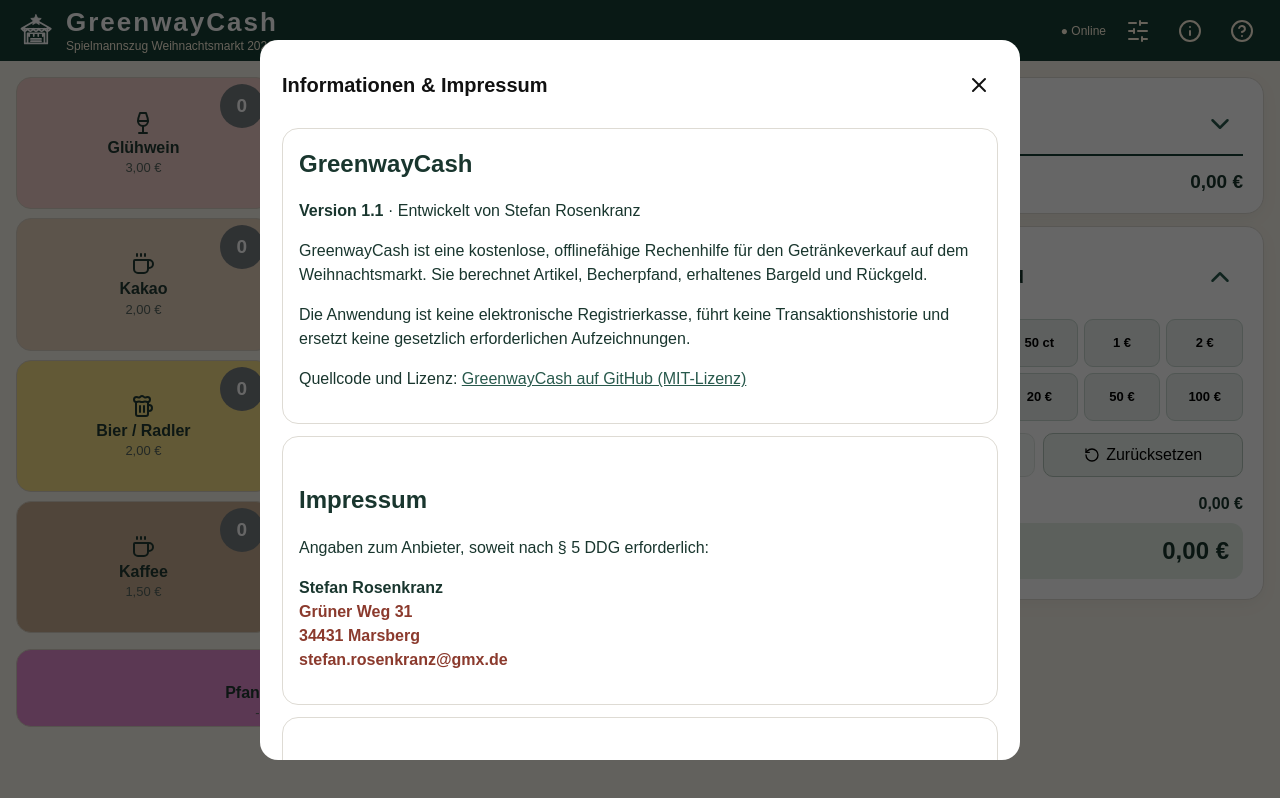
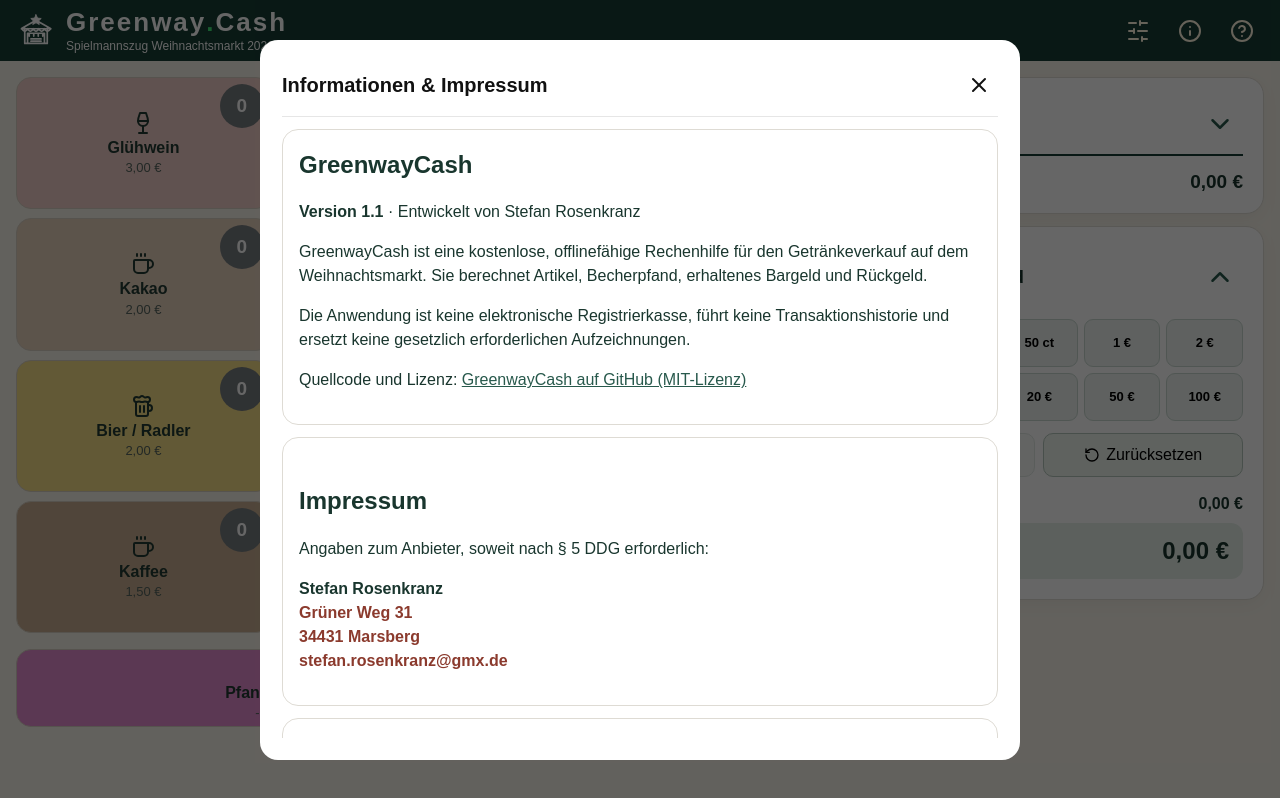
Before and after one commit to mgbsrose/GreenwayCash, a Next.js app: page / in a window 1280 px wide. Both pictures are taken after a click on the button 1190 px from the left and 30 px from the top of the page. Built offline with nearby package versions, Linux system fonts and the light colour scheme.

Commit message:
fix: pinned legal header, monochrome sausage and network dot in brand

```diff
--- a/public/sw.js
+++ b/public/sw.js
@@ -1,7 +1,7 @@
 // Offline cache for GreenwayCash v1.1.
 // Network-first navigation lets online clients receive new deployments;
 // cached assets and the app shell remain available without connectivity.
-const CACHE = 'greenwaycash-v1.1.0-legalmodal-1';
+const CACHE = 'greenwaycash-v1.1.0-header-modal-2';
 const SHELL = ['/', '/config/index.json', '/config/default.json', '/manifest.webmanifest', '/app-icons/icon.svg'];
 
 self.addEventListener('install', (event) => {
--- a/src/app/page.tsx
+++ b/src/app/page.tsx
@@ -210,12 +210,16 @@
         <div className="brand">
           <img className="brand-icon" src="/app-icons/market-stall.svg" alt="" />
           <div>
-            <strong>GreenwayCash</strong>
+            <strong className="brand-name">Greenway<span
+              className={online ? 'brand-status is-online' : 'brand-status is-offline'}
+              role="img"
+              aria-label={online ? 'Online' : 'Offline'}
+              title={online ? 'Online – Netzwerkverbindung vorhanden' : 'Offline – keine Netzwerkverbindung'}
+            >.</span>Cash</strong>
             <small className="customer-name">{config.customer}</small>
           </div>
         </div>
         <div className="header-actions desktop-header-actions">
-          <span className="connection">{online ? '● Online' : '○ Offline'}</span>
           <ConfigPicker activeTenant={tenant} />
           <button type="button" className="icon-btn header-icon-btn" onClick={() => setShowLegal(true)} aria-label="Informationen und Impressum" title="Informationen und Impressum">
             <Info />
@@ -237,7 +241,6 @@
           </button>
           {mobileMenuOpen && (
             <div id="mobile-header-dropdown" className="mobile-header-dropdown">
-              <div className="mobile-menu-status">{online ? '● Online' : '○ Offline'}</div>
               <ConfigPicker activeTenant={tenant} compact />
               <button type="button" className="mobile-menu-action" onClick={() => { setMobileMenuOpen(false); setShowLegal(true); }}>
                 <Info size={20} /><span>Informationen</span>
--- a/src/app/styles.css
+++ b/src/app/styles.css
@@ -229,3 +229,27 @@
   .legal-dialog-head{top:-14px}
   .legal-dialog .legal-page .legal-card{padding:12px}
 }
+
+/* Network status is the dot in the product name: Greenway.Cash. */
+.brand .brand-status{display:inline-block;font-weight:900;line-height:1;cursor:help;position:relative}
+.brand .brand-status.is-online{color:#3ee477}
+.brand .brand-status.is-offline{color:#ff5959}
+/* The selected configuration is always white against the dark app header. */
+header .brand .customer-name{color:#fff}
+/* Fixed legal modal heading and close button; only the document body scrolls. */
+.legal-dialog{
+  display:flex;flex-direction:column;overflow:hidden;
+  max-height:min(90dvh,900px);min-height:0
+}
+.legal-dialog-head{
+  position:static;flex:0 0 auto;top:auto;
+  padding:4px 0 12px;margin:0;border-bottom:1px solid #e6e6e6
+}
+.legal-modal-scroll{
+  flex:1 1 auto;min-height:0;overflow-y:auto;
+  overscroll-behavior:contain;-webkit-overflow-scrolling:touch
+}
+.legal-modal-scroll .legal-page{padding:0;max-width:none}
+@media(max-width:699px){
+  .legal-dialog-head{top:auto}
+}
--- a/src/components/CustomProductIcons.tsx
+++ b/src/components/CustomProductIcons.tsx
@@ -34,12 +34,10 @@
     <FoodIcon {...props}>
       <path
         d="M3.2 8.9c-.9-1.4-.3-3.2 1.2-3.8 1.2-.5 2.2 0 3.1 1.1 2.2 2.8 5.3 4.3 8.5 3.5 1.5-.4 2.6-1.5 3.3-2.9.7-1.4 2.6-1.8 3.6-.7 1.3 1.4.5 3.3-.3 4.7-2 3.6-5.2 5.6-8.9 5.7-4.7.1-8.9-2.3-11.8-6.1Z"
-        fill="#C96B3B"
-        stroke="#77391E"
-        strokeWidth="1.35"
+        strokeWidth="1.8"
       />
-      <path d="m7.1 7.2-1.3 2.1m4.5.7-1.4 2.6m4.8-.6-.9 2.8m5-4.7 1.3 1.7" stroke="#77391E" strokeWidth="1.4" />
-      <path d="M3.3 8.9 2.1 9.6m19.3-1.8 1.2-.7" stroke="#77391E" strokeWidth="1.2" />
+      <path d="m7.1 7.2-1.3 2.1m4.5.7-1.4 2.6m4.8-.6-.9 2.8m5-4.7 1.3 1.7" strokeWidth="1.4" />
+      <path d="M3.3 8.9 2.1 9.6m19.3-1.8 1.2-.7" strokeWidth="1.2" />
     </FoodIcon>
   );
 }
--- a/src/components/LegalModal.tsx
+++ b/src/components/LegalModal.tsx
@@ -33,7 +33,7 @@
             <X />
           </button>
         </div>
-        <div className="legal-page">
+        <div className="legal-modal-scroll"><div className="legal-page">
       <div className="legal-card">
         <h1>GreenwayCash</h1>
         <p>
@@ -124,7 +124,7 @@
           </a>.
         </p>
       </div>
-        </div>
+        </div></div>
       </section>
     </div>
   );
```
Also changed, not shown: 4 other files (tests, documents, lock files or other folders).
